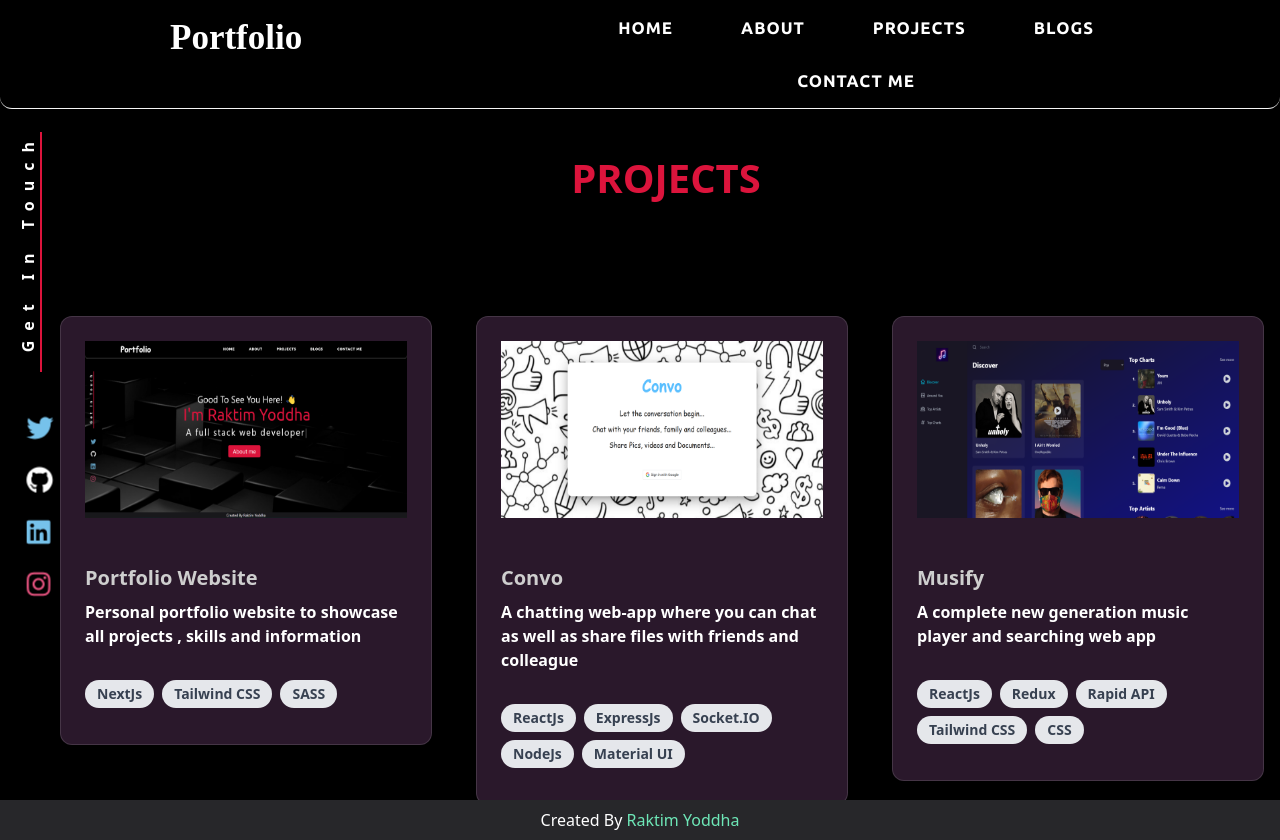
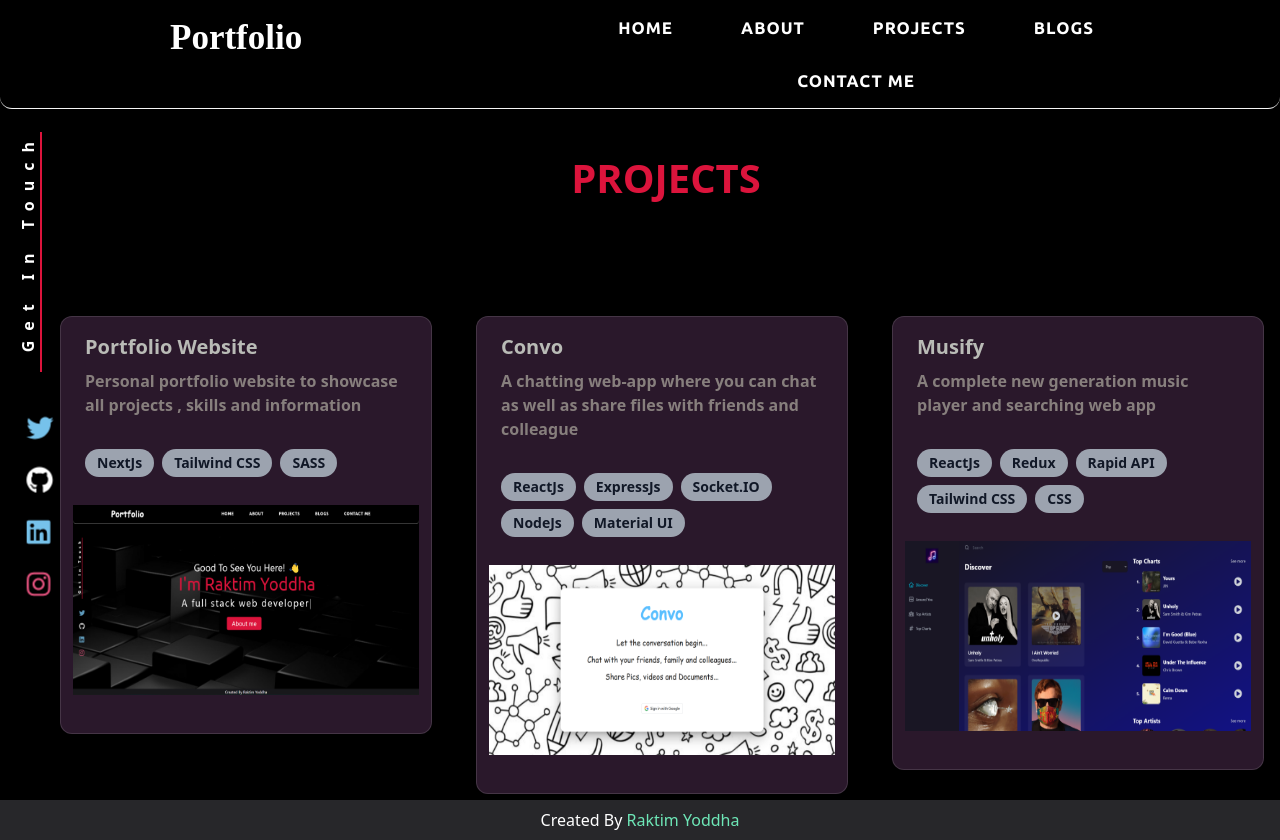
Before and after one commit to RaktimYoddha/portfolio-nextjs, a Next.js app: page /projectpage in a window 1280 px wide. Built offline with nearby package versions, Linux system fonts and the light colour scheme.

Commit message:
Update Projects.js

```diff
--- a/components/Projects.js
+++ b/components/Projects.js
@@ -1,4 +1,4 @@
-import { Slide } from "react-awesome-reveal";
+import { Fade } from "react-awesome-reveal";
 import Link from "next/link";
 import Image from "next/image";
 
@@ -25,6 +25,12 @@ export default function Projects() {
       details: 'A complete new generation music player and searching web app',
       tags: ['ReactJs', 'Redux', 'Rapid API','Tailwind CSS','CSS'],
       link: 'https://musify-soundon.netlify.app/'
+    },
+    {
+      img: '/todo-list.png',
+      title: 'Todo-List',
+      details: 'A todo list app with create read and delete option and save edits in local storage',
+      tags :['Reactjs', 'React bootstrap','CSS']
     },
 
     {
@@ -77,32 +83,32 @@ export default function Projects() {
         <h1 className='project-subheading text-3xl ml-2 mb-5'>-Click on the Project Image to visit the site-</h1>
       </div>
       <div className="grid grid-cols-1 md:grid-cols-3 gap-3">
-        <Slide direction="right" cascade delay={0} triggerOnce>
+        <Fade  cascade  triggerOnce>
 
           {projectsData.map((item, index) => (
             <div className="project max-w-sm rounded flex flex-col justify-between overflow-hidden shadow-lg bg-white mx-4 pb-5" key={index}>
-              <div className="p-6">
-                <Link href={`${item.link}`}>
-                  <Image width={400} height={220} src={item.img} alt="Sunset in the mountains" />
-                  </Link>
-              </div>
+
               <div>
                 <div className="px-6 py-4">
-                  <div className="font-bold text-xl mb-2" style={{color: '#cecece'}}>{item.title}</div>
-                  <p className="text-white font-semibold text-base">
-                    {item.details}
-                  </p>
+                  <div className="project-item font-bold text-xl mb-2" style={{ color: '#b9bbb6' }}>{item.title}</div>
+                  {/* <hr className="projecthr"/> */}
+                  <p className="project-details text-white font-semibold text-base" style={{ color: '#877f7d' }}>{item.details}</p>
                 </div>
                 <div className="px-6 pt-4 pb-2">
                   {item.tags.map((tag, i) => (
-                    <span key={i} className="inline-block bg-gray-200 rounded-full px-3 py-1 text-sm font-semibold text-gray-700 mr-2 mb-2">{tag}</span>
+                    <span key={i} className="inline-block bg-gray-400 rounded-full px-3 py-1 text-sm font-semibold text-gray-900 mr-2 mb-2">{tag}</span>
                   ))}
                 </div>
+              </div>
+              <div className="p-3">
+                <Link href={`${item.link}`}>
+                  <Image width={400} height={220} src={item.img} alt="Sunset in the mountains" />
+                </Link>
               </div>
             </div>
           ))}
 
-        </Slide>
+        </Fade>
       </div>
     </div>
   )
```
